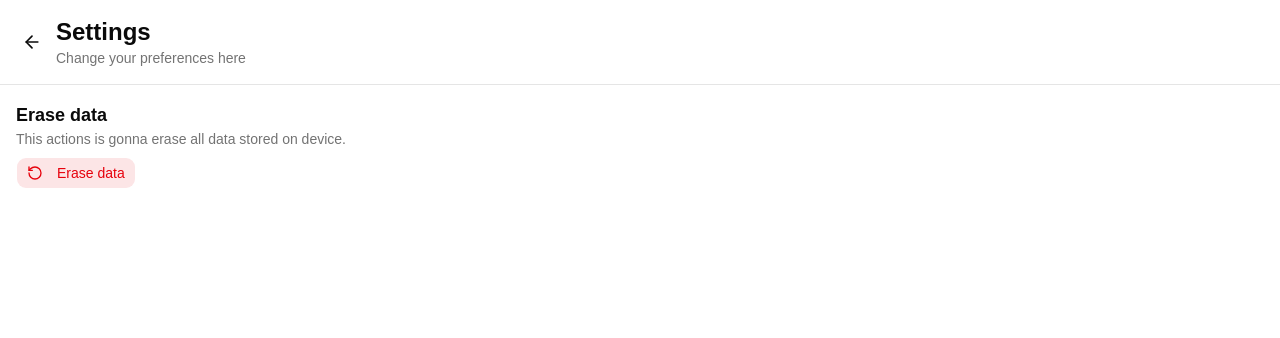
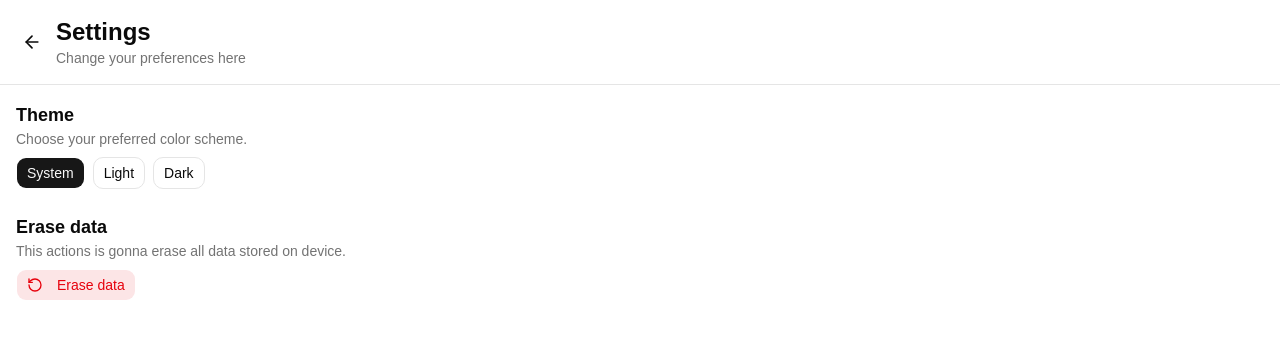
Before and after one commit to fredrikj31/simple-shopping-list, a React (Vite) app: page /settings in a window 1280 px wide. Shown: the top 338 px of the page. Built offline with nearby package versions, Linux system fonts and the light colour scheme.

Commit message:
feat(routes): adds Theme selector setting to settings page

```diff
--- a/src/routes/settings/route.tsx
+++ b/src/routes/settings/route.tsx
@@ -2,8 +2,17 @@ import { Button } from "@shadcn-ui/components/ui/button";
 import { ArrowLeft, RotateCcw } from "lucide-react";
 import { Link } from "react-router";
 import { EraseDataDialog } from "../../components/EraseDataDialog";
+import { Theme, useTheme } from "../../providers/Theme";
+
+const THEME_OPTIONS: { value: Theme; label: string }[] = [
+  { value: "system", label: "System" },
+  { value: "light", label: "Light" },
+  { value: "dark", label: "Dark" },
+];
 
 export const SettingsRoute = () => {
+  const { theme, setTheme } = useTheme();
+
   return (
     <main className="flex flex-col min-h-screen bg-background">
       <header className="border-b border-border bg-card">
@@ -22,7 +31,25 @@ export const SettingsRoute = () => {
         </div>
       </header>
 
-      <div className="mx-4 mt-4">
+      <div className="mx-4 mt-4 mb-6">
+        <h2 className="text-lg font-semibold">Theme</h2>
+        <p className="text-sm text-muted-foreground mb-2">
+          Choose your preferred color scheme.
+        </p>
+        <div className="flex gap-2">
+          {THEME_OPTIONS.map(({ value, label }) => (
+            <Button
+              key={value}
+              variant={theme === value ? "default" : "outline"}
+              onClick={() => setTheme(value)}
+            >
+              {label}
+            </Button>
+          ))}
+        </div>
+      </div>
+
+      <div className="mx-4">
         <h2 className="text-lg font-semibold">Erase data</h2>
         <p className="text-sm text-muted-foreground mb-2">
           This actions is gonna erase all data stored on device.
```
